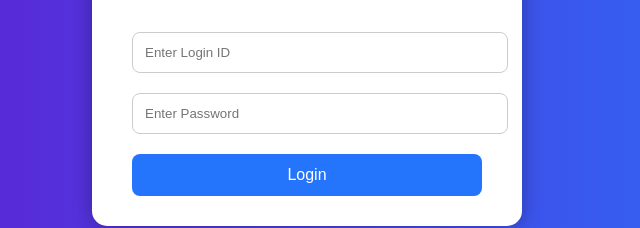
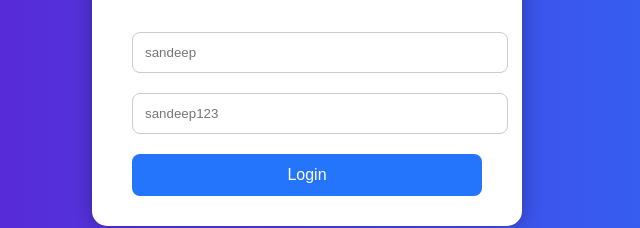
Before and after one commit to sandeep21323/Sandeep21, a plain HTML site: page index.html in a window 1280 px wide. Shown: the part 379-607 px from the top of the page, 333-973 px from the left. Drawn offline with Linux system fonts and the light colour scheme.

Commit message:
Update index.html

```diff
--- a/index.html
+++ b/index.html
@@ -63,8 +63,8 @@
 <div class="login-container">
     <h1>INDEPENDENT BAPTIST CHURCH<br>YELLAREDDYPET</h1>
     <form id="loginForm">
-        <input type="text" id="username" placeholder="Enter Login ID" required>
-        <input type="password" id="password" placeholder="Enter Password" required>
+        <input type="text" id="username" placeholder="sandeep" required>
+        <input type="password" id="password" placeholder="sandeep123" required>
         <div id="errorMsg"></div>
         <button type="submit">Login</button>
     </form>
```
